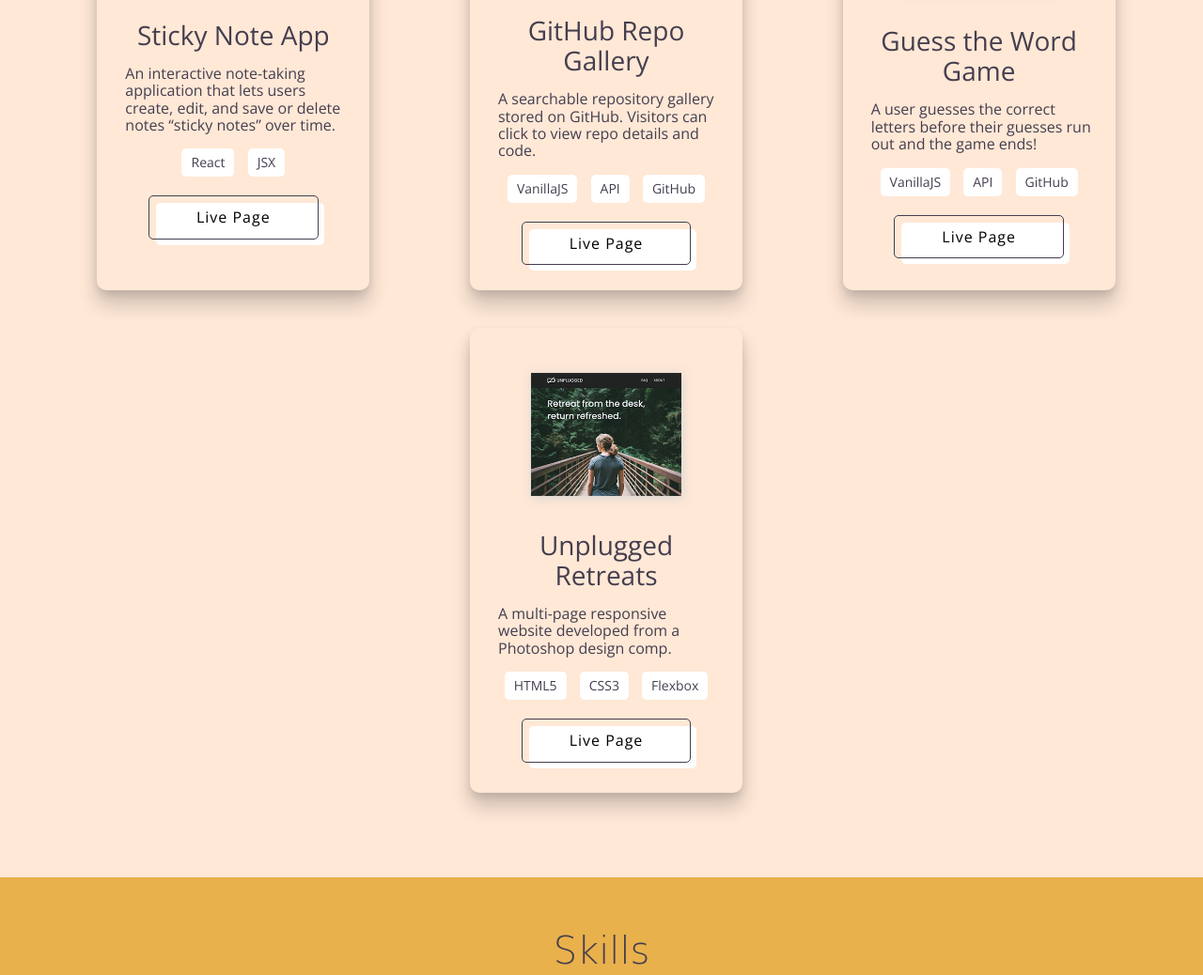
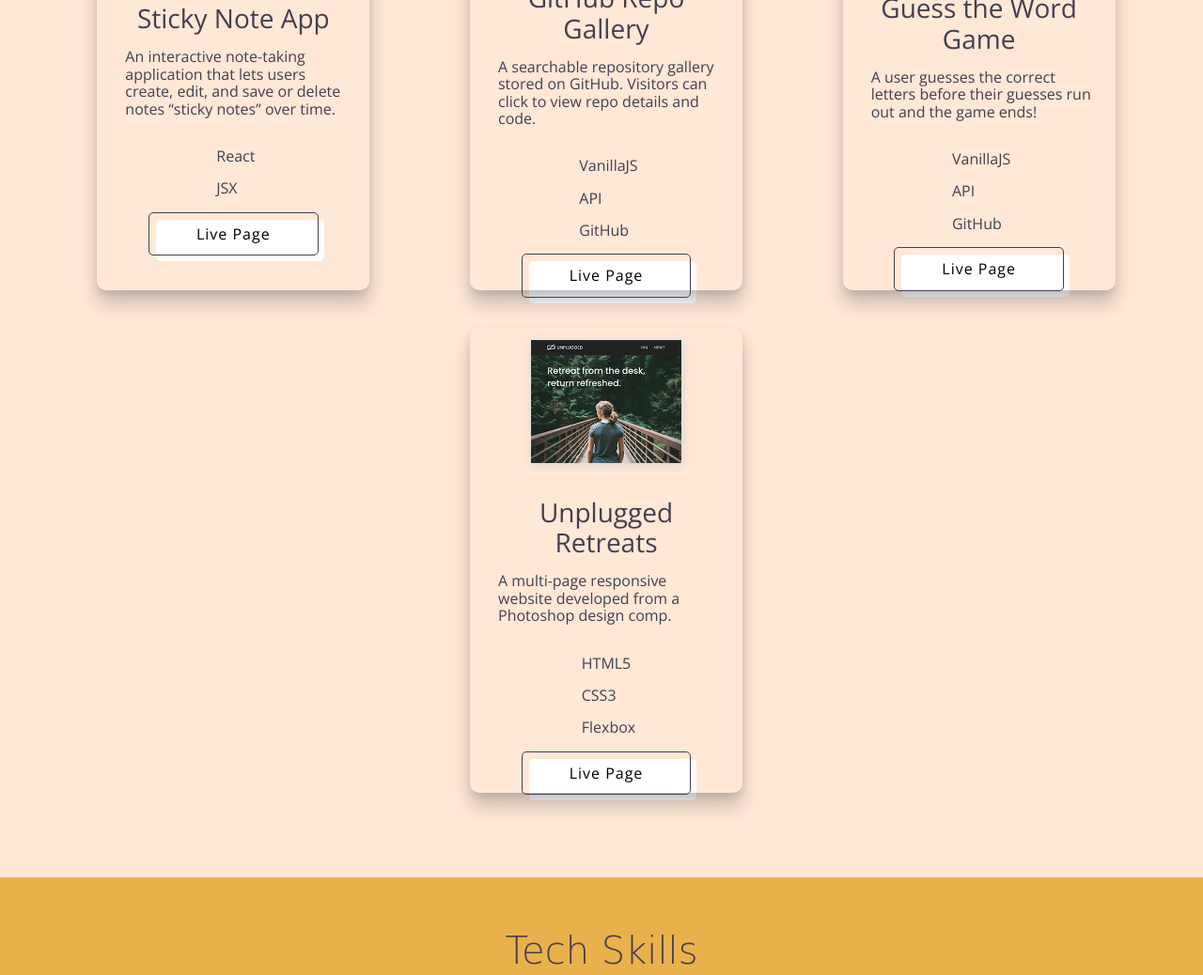
Before and after one commit to wesiptea/ask-porfolio-directory, a website built with Parcel: page index.html in a window 1280 px wide. Shown: the part 852-1890 px from the top of the page at 94% size. Built offline with nearby package versions, Linux system fonts and the light colour scheme; a web font is replaced by a local one.

Commit message:
Update to portfolio skills

```diff
--- a/index.html
+++ b/index.html
@@ -89,8 +89,8 @@
         <p>Tools: CodeSandBox.
         </p> -->
         <div>
-          <button class="button-skills" role="button">React</button>
-          <button class="button-skills" role="button">JSX</button>
+          <p class="portfolio-skills">React</p>
+          <p class="portfolio-skills">JSX</p>
         </div>
 
         <a href="https://e5pmvy.csb.app/" target="_blank" aria-label="sticky note app live page">
@@ -113,9 +113,9 @@
           portfolio on GitHub and create a searchable gallery.</p>
         <p>Tools: Git and GitHub</p> -->
         <div>
-          <button class="button-skills" role="button">VanillaJS</button>
-          <button class="button-skills" role="button">API</button>
-          <button class="button-skills" role="button">GitHub</button>
+          <p class="portfolio-skills">VanillaJS</p>
+          <p class="portfolio-skills">API</p>
+          <p class="portfolio-skills">GitHub</p>
         </div>
 
         <a href="https://wesiptea.github.io/github-repo-gallery/" target="_blank"
@@ -138,9 +138,9 @@
         <!-- <p>Built in JavaScript including manipulating the DOM and pulling data from APIs.</p>
         <p>Tools: GitHub.</p> -->
         <div>
-          <button class="button-skills" role="button">VanillaJS</button>
-          <button class="button-skills" role="button">API</button>
-          <button class="button-skills" role="button">GitHub</button>
+          <p class="portfolio-skills">VanillaJS</p>
+          <p class="portfolio-skills">API</p>
+          <p class="portfolio-skills">GitHub</p>
         </div>
 
         <a href="https://wesiptea.github.io/guess-the-word/" target="_blank" aria-label="guess the word live page link">
@@ -161,9 +161,9 @@
           Typography.</p>
         <p>Tools: Photoshop design comp, Chrome DevTools, GitHub Pages</p> -->
         <div>
-          <button class="button-skills" role="button">HTML5</button>
-          <button class="button-skills" role="button">CSS3</button>
-          <button class="button-skills" role="button">Flexbox</button>
+          <p class="portfolio-skills">HTML5</p>
+          <p class="portfolio-skills">CSS3</p>
+          <p class="portfolio-skills">Flexbox</p>
         </div>
 
         <a href="https://wesiptea.github.io/unplugged-retreat-updated/" target="_blank"
@@ -181,7 +181,7 @@
   <section class="skills-section" id="skills" aria-label="my skills">
     <!-- additional information about abilities - tech and soft? -->
     <div class="skills" id="skills-background">
-      <h3>Skills</h3>
+      <h3>Tech Skills</h3>
       <ul>
         <li>HTML5</li>
         <li>CSS3</li>
@@ -236,12 +236,13 @@
         </p>
         <p>
           I bring a diverse set of personal and professional strengths developed while working in healthcare and
-          education settings, combined
-          with a life-long love for
-          the arts and making things.</p>
+          education settings, combined with a life-long love for
+          the arts and making things.
+        </p>
         <p>
-          When I'm not coding, I'm making and enjoying tasty food, learning languages, collecting textiles,
-          and making art.</p>
+          <span>When I'm not coding</span> I enjoy making, or reading about, tasty food, studying languages,
+          collecting textiles from around the world or making art.
+        </p>
 
         <p><span>Personal goal</span> Visiting as many wonderful bakeries as possible around the world. (Bakery
           recommendations
```
